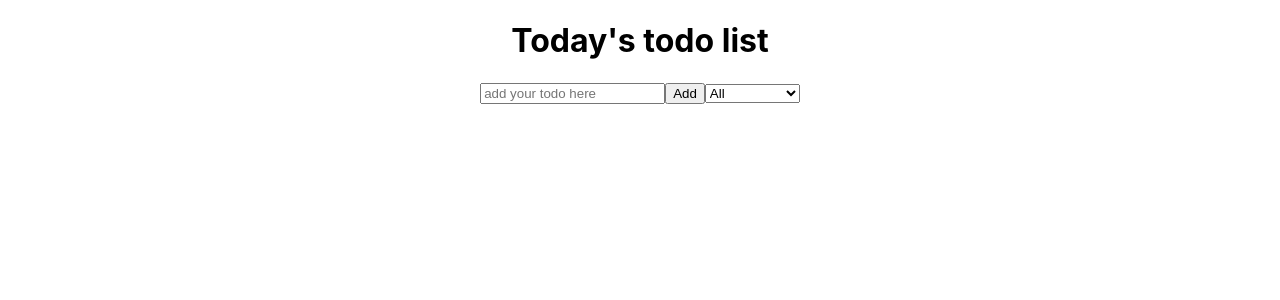
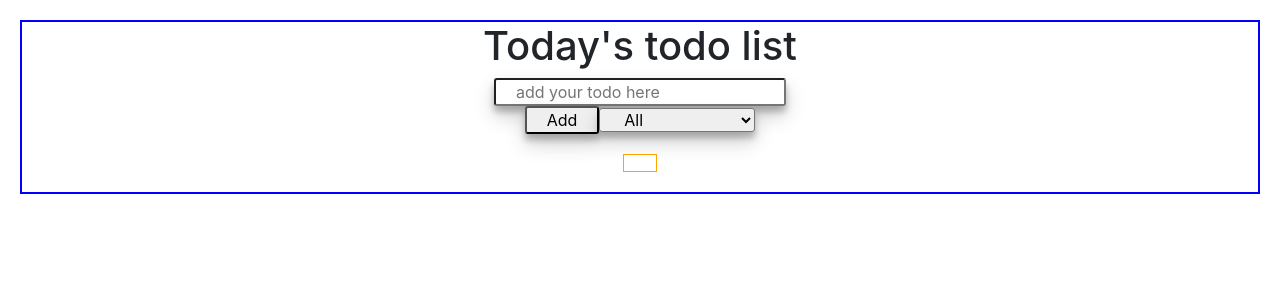
Before and after one commit to mKimp/PomoTodo, a React (Create React App) app: page / in a window 1280 px wide. Shown: the top 300 px of the page. Built offline with nearby package versions, Linux system fonts and the light colour scheme.

Commit message:
add the local storage function

```diff
--- a/public/index.html
+++ b/public/index.html
@@ -9,22 +9,8 @@
       name="description"
       content="Web site created using create-react-app"
     />
-    <link rel="apple-touch-icon" href="%PUBLIC_URL%/logo192.png" />
-    <!--
-      manifest.json provides metadata used when your web app is installed on a
-      user's mobile device or desktop. See https://developers.google.com/web/fundamentals/web-app-manifest/
-    -->
-    <link rel="manifest" href="%PUBLIC_URL%/manifest.json" />
-    <!--
-      Notice the use of %PUBLIC_URL% in the tags above.
-      It will be replaced with the URL of the `public` folder during the build.
-      Only files inside the `public` folder can be referenced from the HTML.
-
-      Unlike "/favicon.ico" or "favicon.ico", "%PUBLIC_URL%/favicon.ico" will
-      work correctly both with client-side routing and a non-root public URL.
-      Learn how to configure a non-root public URL by running `npm run build`.
-    -->
-    <title>React App</title>
+    <link href="https://cdn.jsdelivr.net/npm/bootstrap@5.0.0-beta2/dist/css/bootstrap.min.css" rel="stylesheet" integrity="sha384-BmbxuPwQa2lc/FVzBcNJ7UAyJxM6wuqIj61tLrc4wSX0szH/Ev+nYRRuWlolflfl" crossorigin="anonymous">
+    <title>ToDo App</title>
   </head>
   <body>
     <noscript>You need to enable JavaScript to run this app.</noscript>
--- a/src/App.css
+++ b/src/App.css
@@ -1,5 +1,8 @@
 .App {
-  text-align: center;
+  display: grid;
+  justify-items: center;
+  margin:20px;
+  border: 2px solid blue;
 }
 
 .todo-list{
@@ -9,3 +12,25 @@
 .completed{
   text-decoration: line-through;
 }
+
+form input, button, select {
+  border-radius: 3px;
+  padding:0 20px 0 20px;
+  box-shadow: 0 10px 20px rgba(0,0,0,0.19), 0 6px 6px rgba(0,0,0,0.23);
+}
+
+form {
+  display: flex;
+  flex-direction: column;
+  text-align: center;
+}
+
+.todoContainer{
+  border: 1px solid orange;
+  margin:20px;
+
+}
+.todo-list{
+  display: flex;
+  justify-content: space-around;
+}
--- a/src/App.js
+++ b/src/App.js
@@ -16,6 +16,16 @@ function App() {
   //filter to do list
   const [filterList, setFilterList] = useState([]);
 
+  //use one time only to retrieve the saved data form local storage;
+  useEffect(() =>{
+    getLocal();
+  }, [])
+
+  useEffect(() => {
+    filterListHandler();
+    saveToLocal();
+  }, [toDoList, selectoption])
+
   //switch todo list based on value on select option
   const filterListHandler =  () => {
     switch (selectoption){
@@ -31,17 +41,32 @@ function App() {
     }
   }
 
-  useEffect(() => {
-    filterListHandler();
-  }, [toDoList, selectoption])
+  // save to the local storage
+
+  const saveToLocal = () => {
+    localStorage.setItem("toDoList", JSON.stringify(toDoList));
+  }
+
+  const getLocal = () => {
+    if(localStorage.getItem("toDoList") !== null){
+      let items = localStorage.getItem("toDoList", JSON.stringify(toDoList));
+      settoDoList(JSON.parse(items))
+    }
+  }
 
   return (
     <div className="App">
-        <h1>Today's todo list</h1>
-        <Form userInput={userInput} setUserInput={setUserInput}
+        <div className="todoHeader">
+          <h1>Today's todo list</h1>
+        </div>
+        <div className="todoForm">
+          <Form userInput={userInput} setUserInput={setUserInput}
               toDoList={toDoList} settoDoList={settoDoList}
               selectoption={selectoption} setOption={setOption}/>
-        <TodoList toDoList={filterList} settoDoList={settoDoList}/>
+        </div>
+        <div className="todoList">
+          <TodoList toDoList={filterList} settoDoList={settoDoList}/>
+        </div>
     </div>
   );
 }
--- a/src/components/Form.js
+++ b/src/components/Form.js
@@ -25,16 +25,20 @@ const Form = ({userInput, setUserInput, toDoList, settoDoList,selectoption, setO
         setOption(e.target.value);
     }
     return (
-        <div>
+        <div className="formContainer">
             <form>
-                <input value={userInput} onChange={inputHandler}  placeholder="add your todo here" type="text"></input>
+                <div className="inputDiv">
+                    <input value={userInput} onChange={inputHandler}  placeholder="add your todo here" type="text"></input>
+                </div>
+                <div className="selectDiv">
                 <button onClick={submitHandler} type="submit" >Add</button>
-
                 <select onChange={selectOptionHandler}>
                     <option value="all">All</option>
                     <option value="incompleted">Incompleted</option>
                     <option value="completed">Completed</option>
                 </select>
+                </div>
+
             </form>
         </div>
     )
```
Also changed, not shown: src/components/ToDo.js (line endings or trailing spaces), 1 other file (tests, documents, lock files or other folders).
